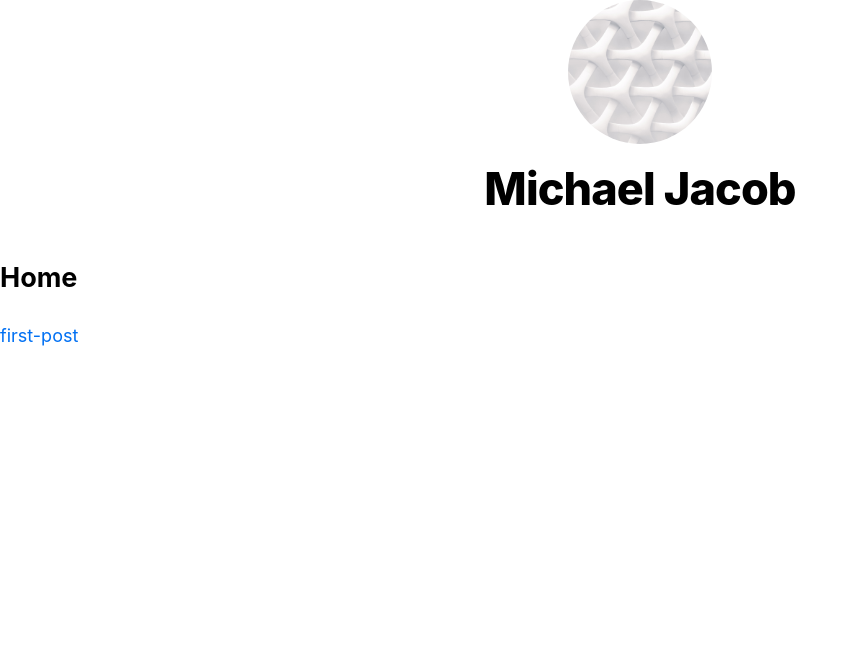
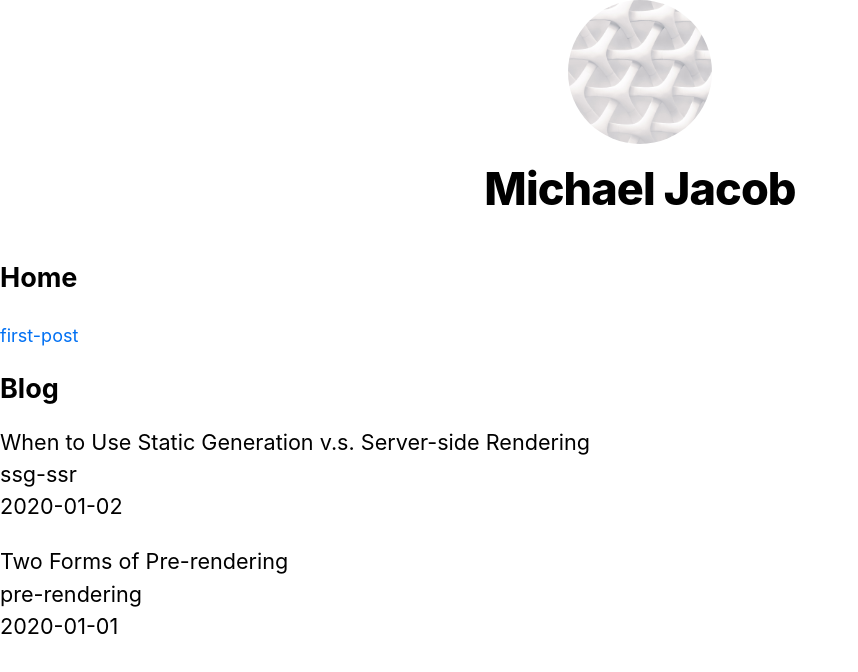
Before and after one commit to Michaelleojacob/next-tutorial-ts-tsx, a Next.js app: page / in a window 1280 px wide. Shown: the top 672 px of the page, without its empty margins (0-858 px from the left). Built offline with nearby package versions, Linux system fonts and the light colour scheme.

Commit message:
added blogs in index.tsx

```diff
--- a/package.json
+++ b/package.json
@@ -2,6 +2,7 @@
   "name": "tutorial",
   "version": "0.1.0",
   "private": true,
+  "type": "module",
   "scripts": {
     "dev": "next dev",
     "build": "next build",
--- a/pages/index.tsx
+++ b/pages/index.tsx
@@ -2,8 +2,22 @@
 import Layout, { siteTitle } from '../components/layout';
 import utilStyles from '../styles/utils.module.css';
 import Link from 'next/link';
+import { getSortedPostsData } from '../lib/posts';
 
-export default function Home() {
+type postData = {
+  allPostsData: Array<{ id: string; title: string; date: string }>;
+};
+
+export async function getStaticProps() {
+  const allPostsData = getSortedPostsData();
+  return {
+    props: {
+      allPostsData,
+    },
+  };
+}
+
+export default function Home({ allPostsData }: postData) {
   return (
     <Layout home>
       <Head>
@@ -13,6 +27,20 @@
         <p></p>
       </section>
       <Link href='./posts/first-post'>first-post</Link>
+      <section className={`${utilStyles.headingMd} ${utilStyles.padding1px}`}>
+        <h2 className={utilStyles.headingLg}>Blog</h2>
+        <ul className={utilStyles.list}>
+          {allPostsData.map(({ id, date, title }) => (
+            <li className={utilStyles.listItem} key={id}>
+              {title}
+              <br />
+              {id}
+              <br />
+              {date}
+            </li>
+          ))}
+        </ul>
+      </section>
     </Layout>
   );
 }
```
